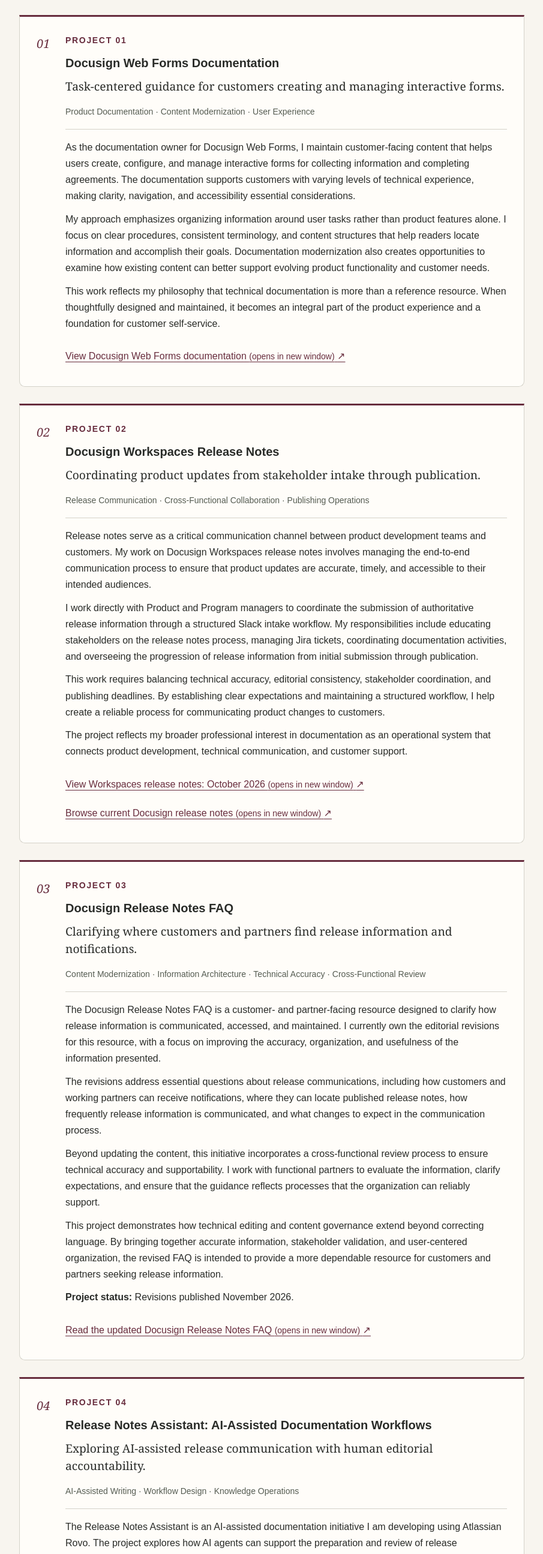
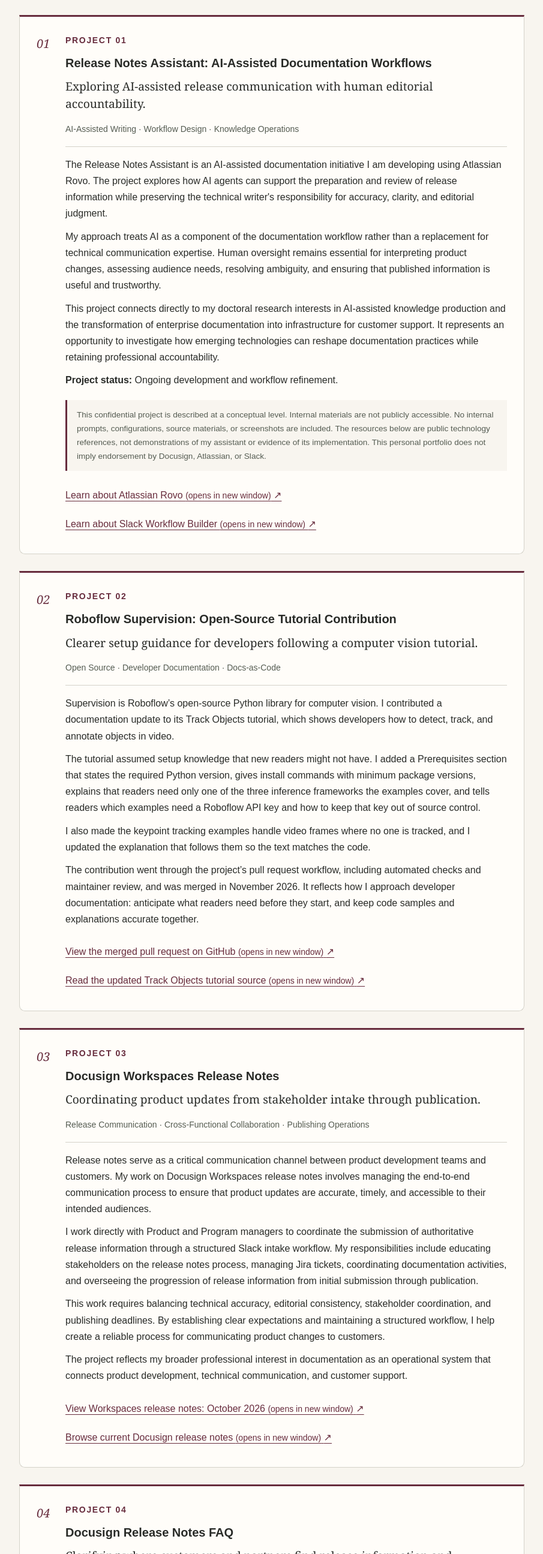
Before and after one commit to roycecook96/royce-cook-portfolio, a plain HTML site: page index.html in a window 1280 px wide. Shown: the part 1601-4192 px from the top of the page at 60% size, without its empty margins (318-1223 px from the left). Drawn offline with Linux system fonts and the light colour scheme.

Commit message:
Reorder selected work to lead with the strongest projects
New order: Release Notes Assistant (AI), Roboflow Supervision (open
source), Workspaces Release Notes, Release Notes FAQ, Web Forms
documentation. Project numbers, ids, and labels updated to match.

Co-Authored-By: Claude Opus 5.5 <noreply@anthropic.com>
Claude-Session: https://claude.ai/code/session_018tzUL8fwBhBTM9nAtJtT26

```diff
--- a/index.html
+++ b/index.html
@@ -38,15 +38,26 @@
   <section class="work section" id="work" aria-labelledby="work-title">
     <div class="section-label"><span class="section-number" aria-hidden="true">02</span><p class="eyebrow">Selected work</p></div>
     <div class="section-content"><h2 id="work-title">Documentation as a useful product.</h2><p class="section-intro">My work focuses on making complex product information easier to understand, use, and maintain. These projects illustrate how I approach technical documentation, release communication, content governance, open-source documentation, and AI-assisted workflows, with an emphasis on creating knowledge that supports both customers and the teams responsible for delivering it.</p>
-      <article class="work-item" aria-labelledby="project-1"><span class="work-index" aria-hidden="true">01</span><div><p class="project-label">Project 01</p><h3 id="project-1">Docusign Web Forms Documentation</h3>
-          <p class="project-summary">Task-centered guidance for customers creating and managing interactive forms.</p>
-          <p class="tags">Product Documentation · Content Modernization · User Experience</p>
-          <p>As the documentation owner for Docusign Web Forms, I maintain customer-facing content that helps users create, configure, and manage interactive forms for collecting information and completing agreements. The documentation supports customers with varying levels of technical experience, making clarity, navigation, and accessibility essential considerations.</p>
-          <p>My approach emphasizes organizing information around user tasks rather than product features alone. I focus on clear procedures, consistent terminology, and content structures that help readers locate information and accomplish their goals. Documentation modernization also creates opportunities to examine how existing content can better support evolving product functionality and customer needs.</p>
-          <p>This work reflects my philosophy that technical documentation is more than a reference resource. When thoughtfully designed and maintained, it becomes an integral part of the product experience and a foundation for customer self-service.</p>
-          <ul class="project-links"><li><a href="https://support.docusign.com/s/document-item?bundleId=isf1706308392098&amp;language=en_US&amp;topicId=gey1706310415679.html" target="_blank" rel="noopener noreferrer"><span>View Docusign Web Forms documentation <span class="new-window">(opens in new window)</span></span> <span aria-hidden="true">↗</span></a></li></ul>
+      <article class="work-item" aria-labelledby="project-1"><span class="work-index" aria-hidden="true">01</span><div><p class="project-label">Project 01</p><h3 id="project-1">Release Notes Assistant: AI-Assisted Documentation Workflows</h3>
+          <p class="project-summary">Exploring AI-assisted release communication with human editorial accountability.</p>
+          <p class="tags">AI-Assisted Writing · Workflow Design · Knowledge Operations</p>
+          <p>The Release Notes Assistant is an AI-assisted documentation initiative I am developing using Atlassian Rovo. The project explores how AI agents can support the preparation and review of release information while preserving the technical writer's responsibility for accuracy, clarity, and editorial judgment.</p>
+          <p>My approach treats AI as a component of the documentation workflow rather than a replacement for technical communication expertise. Human oversight remains essential for interpreting product changes, assessing audience needs, resolving ambiguity, and ensuring that published information is useful and trustworthy.</p>
+          <p>This project connects directly to my doctoral research interests in AI-assisted knowledge production and the transformation of enterprise documentation into infrastructure for customer support. It represents an opportunity to investigate how emerging technologies can reshape documentation practices while retaining professional accountability.</p>
+          <p><strong>Project status:</strong> Ongoing development and workflow refinement.</p>
+          <p class="work-note">This confidential project is described at a conceptual level. Internal materials are not publicly accessible. No internal prompts, configurations, source materials, or screenshots are included. The resources below are public technology references, not demonstrations of my assistant or evidence of its implementation. This personal portfolio does not imply endorsement by Docusign, Atlassian, or Slack.</p>
+          <ul class="project-links"><li><a href="https://www.atlassian.com/software/rovo" target="_blank" rel="noopener noreferrer"><span>Learn about Atlassian Rovo <span class="new-window">(opens in new window)</span></span> <span aria-hidden="true">↗</span></a></li><li><a href="https://slack.com/features/workflow-automation" target="_blank" rel="noopener noreferrer"><span>Learn about Slack Workflow Builder <span class="new-window">(opens in new window)</span></span> <span aria-hidden="true">↗</span></a></li></ul>
         </div></article>
-      <article class="work-item" aria-labelledby="project-2"><span class="work-index" aria-hidden="true">02</span><div><p class="project-label">Project 02</p><h3 id="project-2">Docusign Workspaces Release Notes</h3>
+      <article class="work-item" aria-labelledby="project-2"><span class="work-index" aria-hidden="true">02</span><div><p class="project-label">Project 02</p><h3 id="project-2">Roboflow Supervision: Open-Source Tutorial Contribution</h3>
+          <p class="project-summary">Clearer setup guidance for developers following a computer vision tutorial.</p>
+          <p class="tags">Open Source · Developer Documentation · Docs-as-Code</p>
+          <p>Supervision is Roboflow’s open-source Python library for computer vision. I contributed a documentation update to its Track Objects tutorial, which shows developers how to detect, track, and annotate objects in video.</p>
+          <p>The tutorial assumed setup knowledge that new readers might not have. I added a Prerequisites section that states the required Python version, gives install commands with minimum package versions, explains that readers need only one of the three inference frameworks the examples cover, and tells readers which examples need a Roboflow API key and how to keep that key out of source control.</p>
+          <p>I also made the keypoint tracking examples handle video frames where no one is tracked, and I updated the explanation that follows them so the text matches the code.</p>
+          <p>The contribution went through the project’s pull request workflow, including automated checks and maintainer review, and was merged in November 2026. It reflects how I approach developer documentation: anticipate what readers need before they start, and keep code samples and explanations accurate together.</p>
+          <ul class="project-links"><li><a href="https://github.com/roboflow/supervision/pull/3074" target="_blank" rel="noopener noreferrer"><span>View the merged pull request on GitHub <span class="new-window">(opens in new window)</span></span> <span aria-hidden="true">↗</span></a></li><li><a href="https://github.com/roboflow/supervision/blob/develop/docs/how_to/track_objects.md" target="_blank" rel="noopener noreferrer"><span>Read the updated Track Objects tutorial source <span class="new-window">(opens in new window)</span></span> <span aria-hidden="true">↗</span></a></li></ul>
+        </div></article>
+      <article class="work-item" aria-labelledby="project-3"><span class="work-index" aria-hidden="true">03</span><div><p class="project-label">Project 03</p><h3 id="project-3">Docusign Workspaces Release Notes</h3>
           <p class="project-summary">Coordinating product updates from stakeholder intake through publication.</p>
           <p class="tags">Release Communication · Cross-Functional Collaboration · Publishing Operations</p>
           <p>Release notes serve as a critical communication channel between product development teams and customers. My work on Docusign Workspaces release notes involves managing the end-to-end communication process to ensure that product updates are accurate, timely, and accessible to their intended audiences.</p>
@@ -55,7 +66,7 @@
           <p>The project reflects my broader professional interest in documentation as an operational system that connects product development, technical communication, and customer support.</p>
           <ul class="project-links"><li><a href="https://support.docusign.com/s/document-item?_LANG=enus&amp;bundleId=map3e299eb3-94f1-41fe-9fe7-22b5089a2f6e&amp;language=en_US&amp;topicId=concc8fbfc3-0706-45d5-9759-fc0103c3d023.html" target="_blank" rel="noopener noreferrer"><span>View Workspaces release notes: October 2026 <span class="new-window">(opens in new window)</span></span> <span aria-hidden="true">↗</span></a></li><li><a href="https://support.docusign.com/s/releasenotes?language=en_US&labelKey=Release_Note&page=1" target="_blank" rel="noopener noreferrer"><span>Browse current Docusign release notes <span class="new-window">(opens in new window)</span></span> <span aria-hidden="true">↗</span></a></li></ul>
         </div></article>
-      <article class="work-item" aria-labelledby="project-3"><span class="work-index" aria-hidden="true">03</span><div><p class="project-label">Project 03</p><h3 id="project-3">Docusign Release Notes FAQ</h3>
+      <article class="work-item" aria-labelledby="project-4"><span class="work-index" aria-hidden="true">04</span><div><p class="project-label">Project 04</p><h3 id="project-4">Docusign Release Notes FAQ</h3>
           <p class="project-summary">Clarifying where customers and partners find release information and notifications.</p>
           <p class="tags">Content Modernization · Information Architecture · Technical Accuracy · Cross-Functional Review</p>
           <p>The Docusign Release Notes FAQ is a customer- and partner-facing resource designed to clarify how release information is communicated, accessed, and maintained. I currently own the editorial revisions for this resource, with a focus on improving the accuracy, organization, and usefulness of the information presented.</p>
@@ -65,24 +76,13 @@
           <p><strong>Project status:</strong> Revisions published November 2026.</p>
           <ul class="project-links"><li><a href="https://support.docusign.com/s/articles/DocuSign-Release-Notes-FAQ?language=en_US" target="_blank" rel="noopener noreferrer"><span>Read the updated Docusign Release Notes FAQ <span class="new-window">(opens in new window)</span></span> <span aria-hidden="true">↗</span></a></li></ul>
         </div></article>
-      <article class="work-item" aria-labelledby="project-4"><span class="work-index" aria-hidden="true">04</span><div><p class="project-label">Project 04</p><h3 id="project-4">Release Notes Assistant: AI-Assisted Documentation Workflows</h3>
-          <p class="project-summary">Exploring AI-assisted release communication with human editorial accountability.</p>
-          <p class="tags">AI-Assisted Writing · Workflow Design · Knowledge Operations</p>
-          <p>The Release Notes Assistant is an AI-assisted documentation initiative I am developing using Atlassian Rovo. The project explores how AI agents can support the preparation and review of release information while preserving the technical writer's responsibility for accuracy, clarity, and editorial judgment.</p>
-          <p>My approach treats AI as a component of the documentation workflow rather than a replacement for technical communication expertise. Human oversight remains essential for interpreting product changes, assessing audience needs, resolving ambiguity, and ensuring that published information is useful and trustworthy.</p>
-          <p>This project connects directly to my doctoral research interests in AI-assisted knowledge production and the transformation of enterprise documentation into infrastructure for customer support. It represents an opportunity to investigate how emerging technologies can reshape documentation practices while retaining professional accountability.</p>
-          <p><strong>Project status:</strong> Ongoing development and workflow refinement.</p>
-          <p class="work-note">This confidential project is described at a conceptual level. Internal materials are not publicly accessible. No internal prompts, configurations, source materials, or screenshots are included. The resources below are public technology references, not demonstrations of my assistant or evidence of its implementation. This personal portfolio does not imply endorsement by Docusign, Atlassian, or Slack.</p>
-          <ul class="project-links"><li><a href="https://www.atlassian.com/software/rovo" target="_blank" rel="noopener noreferrer"><span>Learn about Atlassian Rovo <span class="new-window">(opens in new window)</span></span> <span aria-hidden="true">↗</span></a></li><li><a href="https://slack.com/features/workflow-automation" target="_blank" rel="noopener noreferrer"><span>Learn about Slack Workflow Builder <span class="new-window">(opens in new window)</span></span> <span aria-hidden="true">↗</span></a></li></ul>
-        </div></article>
-      <article class="work-item" aria-labelledby="project-5"><span class="work-index" aria-hidden="true">05</span><div><p class="project-label">Project 05</p><h3 id="project-5">Roboflow Supervision: Open-Source Tutorial Contribution</h3>
-          <p class="project-summary">Clearer setup guidance for developers following a computer vision tutorial.</p>
-          <p class="tags">Open Source · Developer Documentation · Docs-as-Code</p>
-          <p>Supervision is Roboflow’s open-source Python library for computer vision. I contributed a documentation update to its Track Objects tutorial, which shows developers how to detect, track, and annotate objects in video.</p>
-          <p>The tutorial assumed setup knowledge that new readers might not have. I added a Prerequisites section that states the required Python version, gives install commands with minimum package versions, explains that readers need only one of the three inference frameworks the examples cover, and tells readers which examples need a Roboflow API key and how to keep that key out of source control.</p>
-          <p>I also made the keypoint tracking examples handle video frames where no one is tracked, and I updated the explanation that follows them so the text matches the code.</p>
-          <p>The contribution went through the project’s pull request workflow, including automated checks and maintainer review, and was merged in November 2026. It reflects how I approach developer documentation: anticipate what readers need before they start, and keep code samples and explanations accurate together.</p>
-          <ul class="project-links"><li><a href="https://github.com/roboflow/supervision/pull/3074" target="_blank" rel="noopener noreferrer"><span>View the merged pull request on GitHub <span class="new-window">(opens in new window)</span></span> <span aria-hidden="true">↗</span></a></li><li><a href="https://github.com/roboflow/supervision/blob/develop/docs/how_to/track_objects.md" target="_blank" rel="noopener noreferrer"><span>Read the updated Track Objects tutorial source <span class="new-window">(opens in new window)</span></span> <span aria-hidden="true">↗</span></a></li></ul>
+      <article class="work-item" aria-labelledby="project-5"><span class="work-index" aria-hidden="true">05</span><div><p class="project-label">Project 05</p><h3 id="project-5">Docusign Web Forms Documentation</h3>
+          <p class="project-summary">Task-centered guidance for customers creating and managing interactive forms.</p>
+          <p class="tags">Product Documentation · Content Modernization · User Experience</p>
+          <p>As the documentation owner for Docusign Web Forms, I maintain customer-facing content that helps users create, configure, and manage interactive forms for collecting information and completing agreements. The documentation supports customers with varying levels of technical experience, making clarity, navigation, and accessibility essential considerations.</p>
+          <p>My approach emphasizes organizing information around user tasks rather than product features alone. I focus on clear procedures, consistent terminology, and content structures that help readers locate information and accomplish their goals. Documentation modernization also creates opportunities to examine how existing content can better support evolving product functionality and customer needs.</p>
+          <p>This work reflects my philosophy that technical documentation is more than a reference resource. When thoughtfully designed and maintained, it becomes an integral part of the product experience and a foundation for customer self-service.</p>
+          <ul class="project-links"><li><a href="https://support.docusign.com/s/document-item?bundleId=isf1706308392098&amp;language=en_US&amp;topicId=gey1706310415679.html" target="_blank" rel="noopener noreferrer"><span>View Docusign Web Forms documentation <span class="new-window">(opens in new window)</span></span> <span aria-hidden="true">↗</span></a></li></ul>
         </div></article>
     <p class="back-to-top"><a href="#home">Back to top <span aria-hidden="true">↑</span></a></p></div>
   </section>
```
